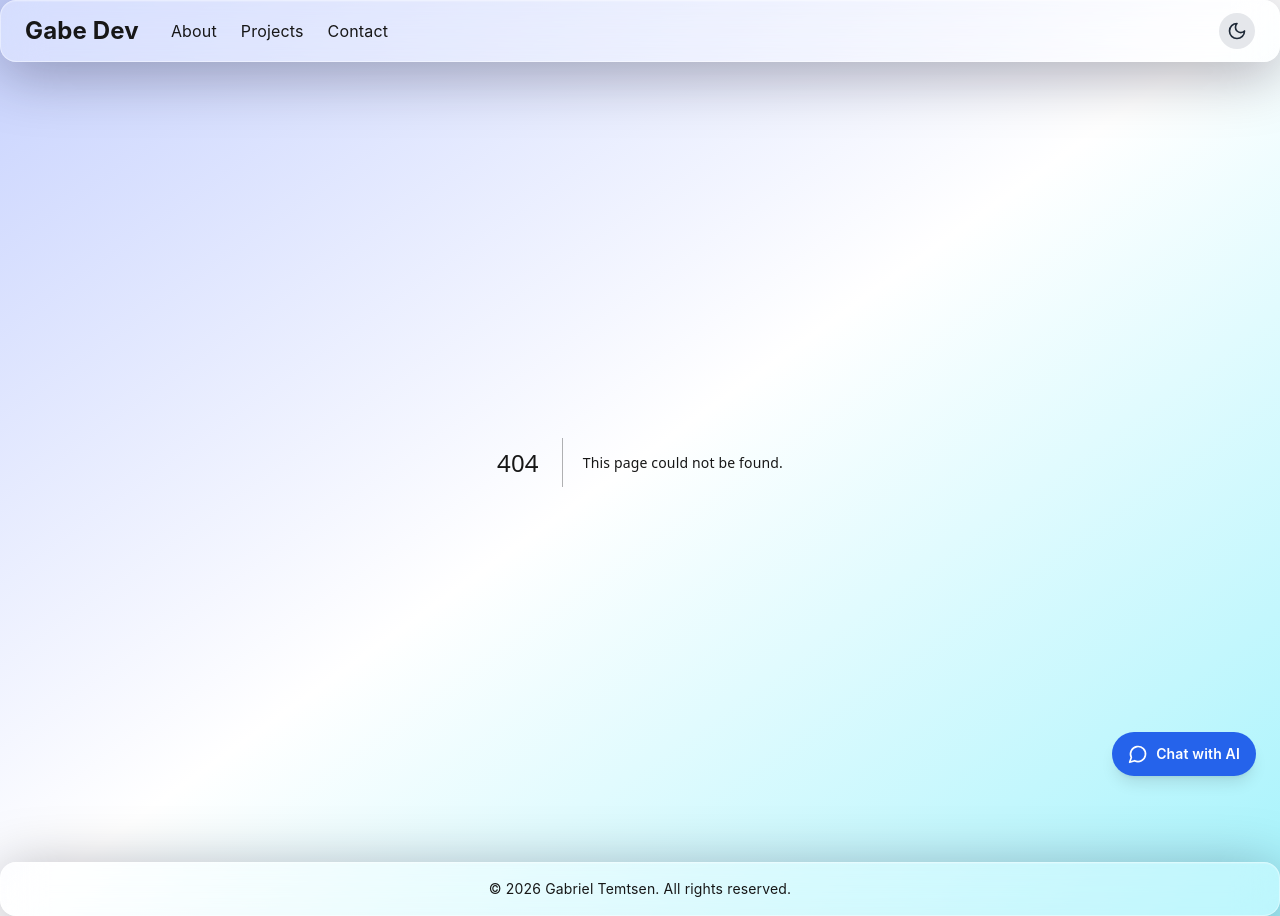
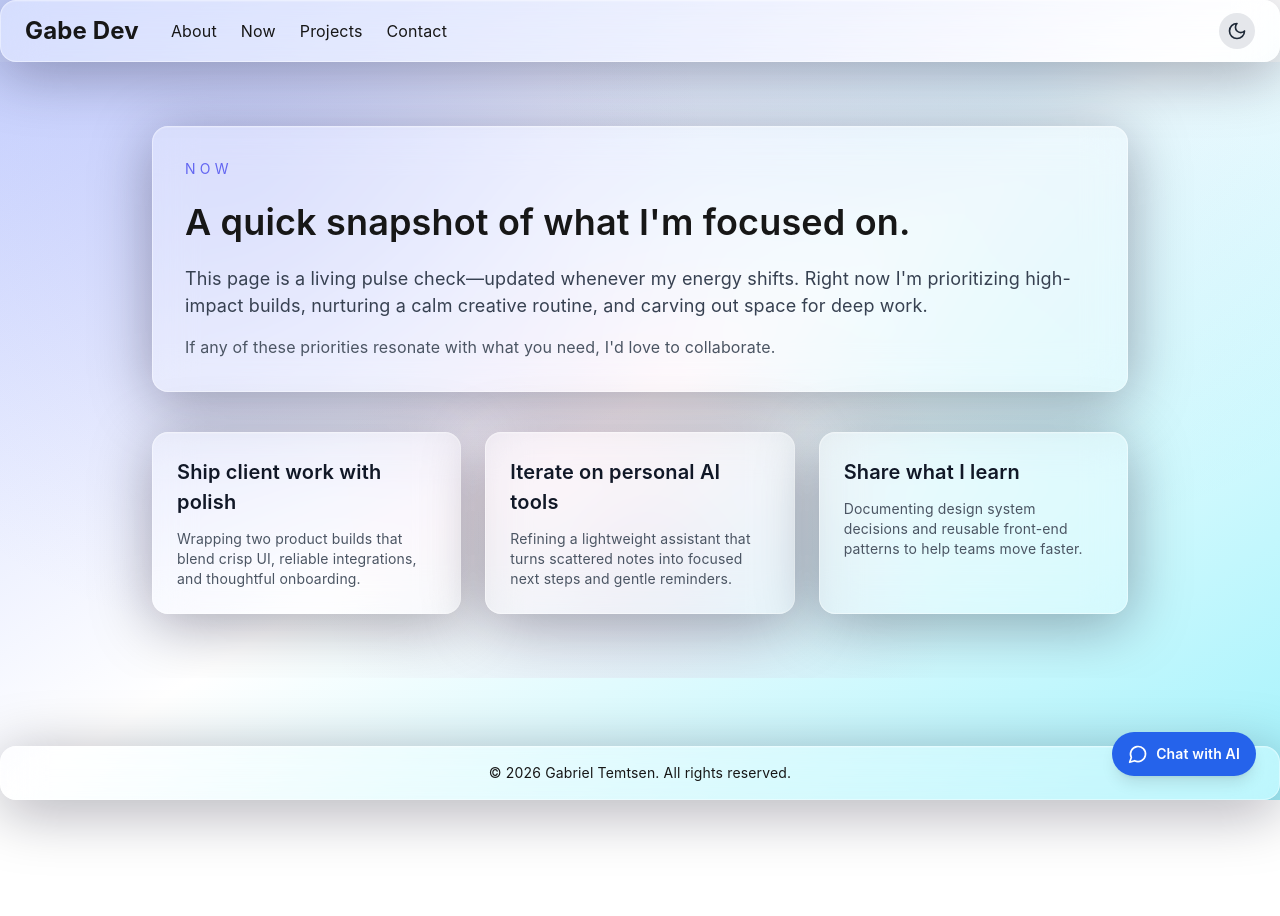
Before and after one commit to gabrieltemtsen/gabe-dev, a Next.js app: page /now in a window 1280 px wide. Before the commit this address had no page. After the commit the page ends 800 px from the top, so only its background shows below. Built offline with nearby package versions, Linux system fonts and the light colour scheme.

Commit message:
Add now page and navigation link

```diff
--- a/src/components/Layout.tsx
+++ b/src/components/Layout.tsx
@@ -26,6 +26,9 @@ const Layout = ({ children }: LayoutProps) => {
             <Link href="/about" className="hover:text-blue-600">
               About
             </Link>
+            <Link href="/now" className="hover:text-blue-600">
+              Now
+            </Link>
             <Link href="/projects" className="hover:text-blue-600">
               Projects
             </Link>
@@ -50,6 +53,9 @@ const Layout = ({ children }: LayoutProps) => {
               <Link href="/about" className="hover:text-blue-600" onClick={() => setOpen(false)}>
                 About
               </Link>
+              <Link href="/now" className="hover:text-blue-600" onClick={() => setOpen(false)}>
+                Now
+              </Link>
               <Link href="/projects" className="hover:text-blue-600" onClick={() => setOpen(false)}>
                 Projects
               </Link>
--- /dev/null
+++ b/src/pages/now.tsx
@@ -0,0 +1,52 @@
+const priorities = [
+  {
+    title: 'Ship client work with polish',
+    description:
+      'Wrapping two product builds that blend crisp UI, reliable integrations, and thoughtful onboarding.',
+  },
+  {
+    title: 'Iterate on personal AI tools',
+    description:
+      'Refining a lightweight assistant that turns scattered notes into focused next steps and gentle reminders.',
+  },
+  {
+    title: 'Share what I learn',
+    description:
+      'Documenting design system decisions and reusable front-end patterns to help teams move faster.',
+  },
+];
+
+const Now = () => {
+  return (
+    <section className="relative overflow-hidden py-16">
+      <div className="absolute inset-0 bg-[radial-gradient(circle_at_20%_20%,rgba(99,102,241,0.12),transparent_40%),radial-gradient(circle_at_80%_0%,rgba(14,165,233,0.12),transparent_40%),radial-gradient(circle_at_50%_80%,rgba(236,72,153,0.1),transparent_40%)]" />
+      <div className="relative mx-auto flex w-full max-w-5xl flex-col gap-10 px-4 sm:px-6">
+        <div className="glass rounded-3xl border border-white/20 p-8 shadow-xl">
+          <p className="text-sm uppercase tracking-[0.3em] text-indigo-500 dark:text-indigo-300">Now</p>
+          <h1 className="mt-4 text-4xl font-semibold">A quick snapshot of what I&apos;m focused on.</h1>
+          <p className="mt-4 text-lg text-gray-700 dark:text-gray-200">
+            This page is a living pulse check—updated whenever my energy shifts. Right now I&apos;m prioritizing
+            high-impact builds, nurturing a calm creative routine, and carving out space for deep work.
+          </p>
+          <p className="mt-4 text-base text-gray-600 dark:text-gray-300">
+            If any of these priorities resonate with what you need, I&apos;d love to collaborate.
+          </p>
+        </div>
+
+        <div className="grid gap-6 md:grid-cols-3">
+          {priorities.map((priority) => (
+            <div
+              key={priority.title}
+              className="glass flex h-full flex-col gap-3 rounded-2xl border border-white/20 p-6 shadow-lg"
+            >
+              <h2 className="text-xl font-semibold text-gray-900 dark:text-white">{priority.title}</h2>
+              <p className="text-sm text-gray-600 dark:text-gray-300">{priority.description}</p>
+            </div>
+          ))}
+        </div>
+      </div>
+    </section>
+  );
+};
+
+export default Now;
```
